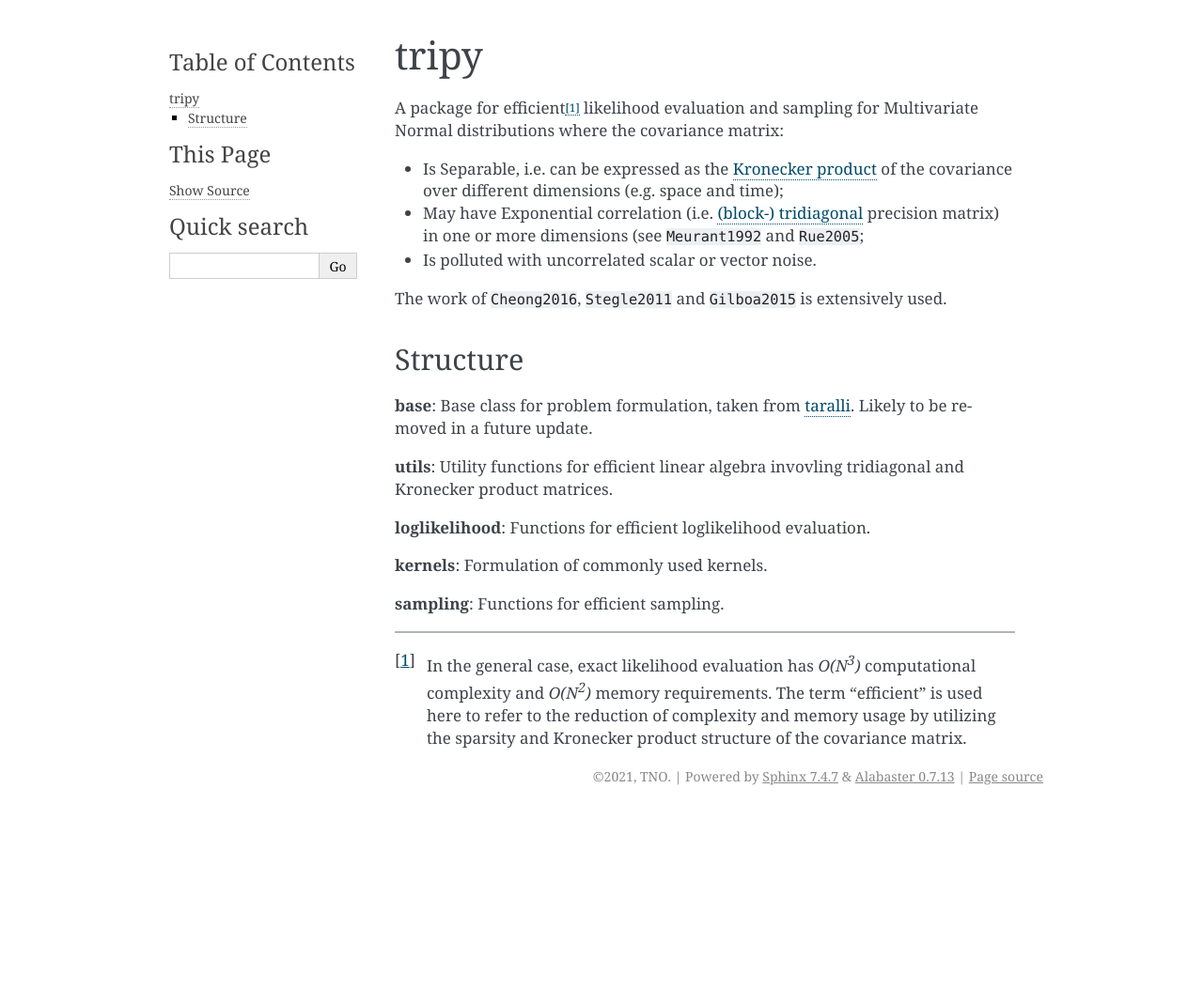
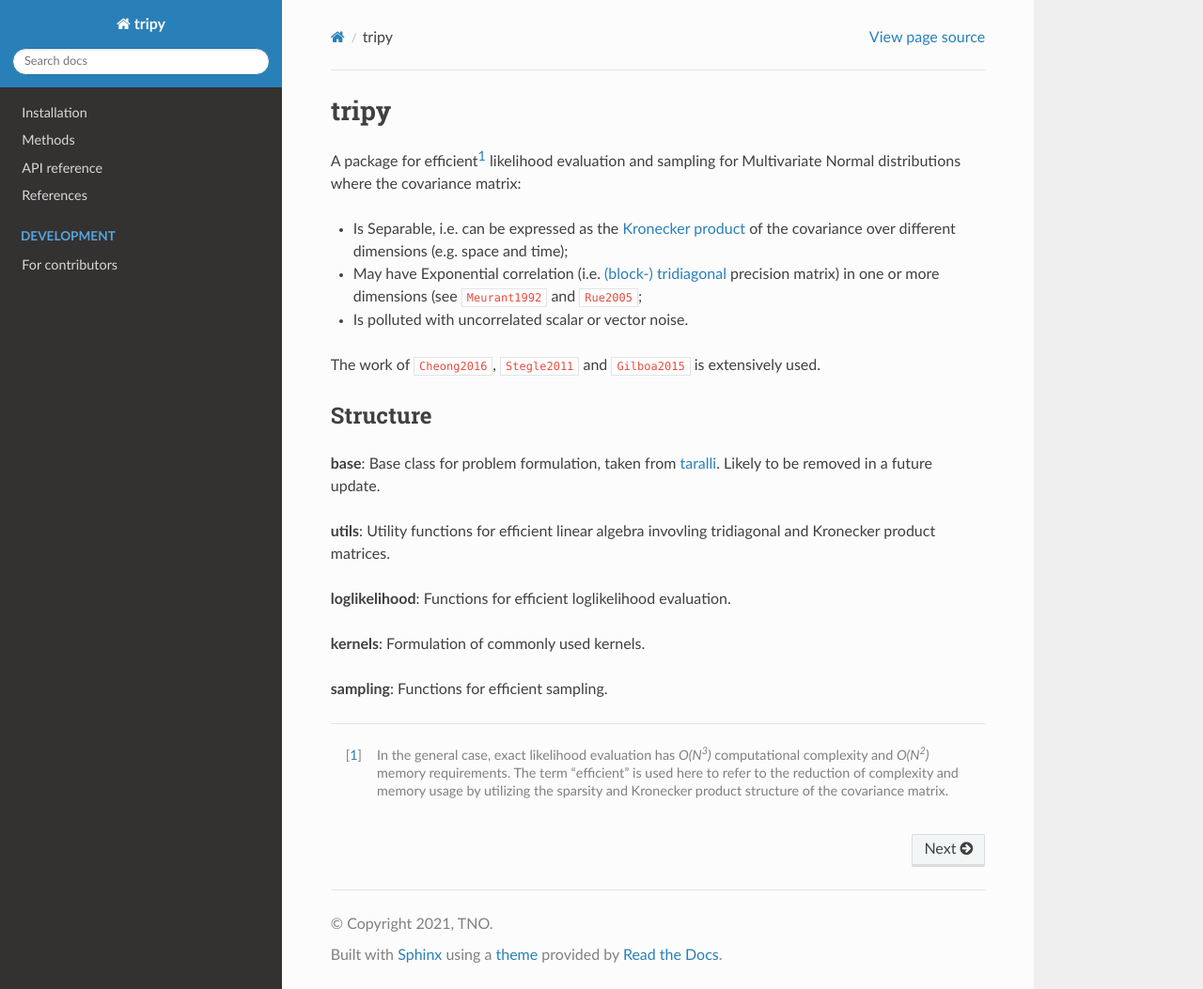
Before and after one commit to TNO/tripy, a Sphinx documentation site: the page built from docs/source/index.md, in a window 1280 px wide and 1053 px high. Shown: the whole window at 94% size. Built offline with Sphinx 7.4.7 and the Read the Docs theme 2.0.0, drawn with Linux system fonts in a browser that asks for light colours; cross-references to code outside the pages are shown as plain code.

Commit message:
docs: Switched to rtd theme

```diff
--- a/docs/source/conf.py
+++ b/docs/source/conf.py
@@ -39,6 +39,7 @@ extensions = [
     "sphinx.ext.napoleon",
     "sphinx.ext.viewcode",
     "sphinxcontrib.bibtex",
+    # "sphinx_rtd_dark_mode",
 ]
 
 # Add any paths that contain templates here, relative to this directory.
@@ -58,7 +59,10 @@ bibtex_reference_style = "author_year"
 # The theme to use for HTML and HTML Help pages.  See the documentation for
 # a list of builtin themes.
 #
-html_theme = "alabaster"
+html_theme = "sphinx_rtd_theme"
+
+# Rtd dark mode settings
+default_dark_mode = True
 
 # Add any paths that contain custom static files (such as style sheets) here,
 # relative to this directory. They are copied after the builtin static files,
--- a/setup.py
+++ b/setup.py
@@ -25,6 +25,8 @@ doc_requires = [
     "sphinx-inline-tabs",
     "sphinxcontrib-bibtex<3",
     "myst-parser<1",
+    "sphinx-rtd-theme<2",
+    "sphinx-rtd-dark-model<2",
 ]
 test_requires = [
     "pytest",
```
